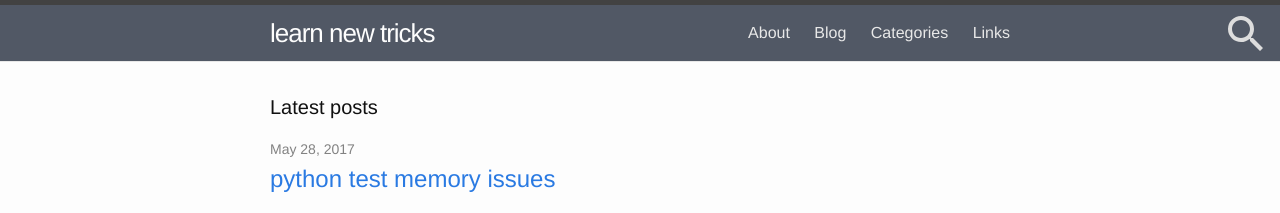
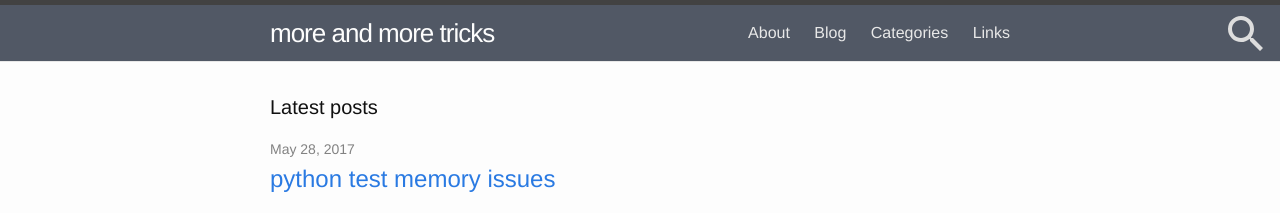
Before and after one commit to nosarthur/nosarthur.github.io, a Jekyll site: the page built from index.html, in a window 1280 px wide. Shown: the top 213 px of the page. Built offline with Jekyll 4.4.1, drawn with Linux system fonts in a browser that asks for light colours.

Commit message:
Update _config.yml

```diff
--- a/_config.yml
+++ b/_config.yml
@@ -6,7 +6,7 @@
 # 'jekyll serve'. If you change this file, please restart the server process.
 
 # Site settings
-title: learn new tricks
+title: more and more tricks
 email: zhou.dong@gmail.com
 description: > # this means to ignore newlines until "baseurl:"
   A scientist and programmer. Familiar with magnetic resonance imaging, quantum computing, and biophysics. <br>
```
